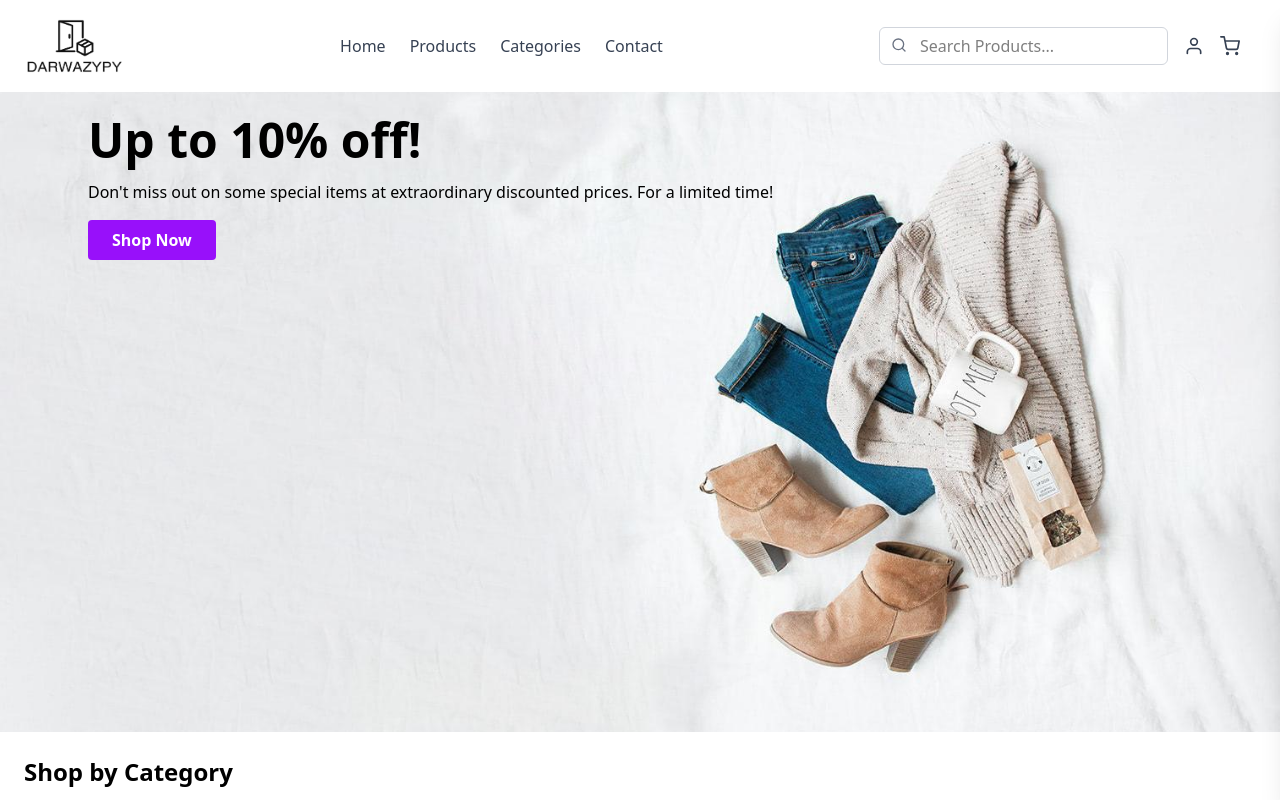
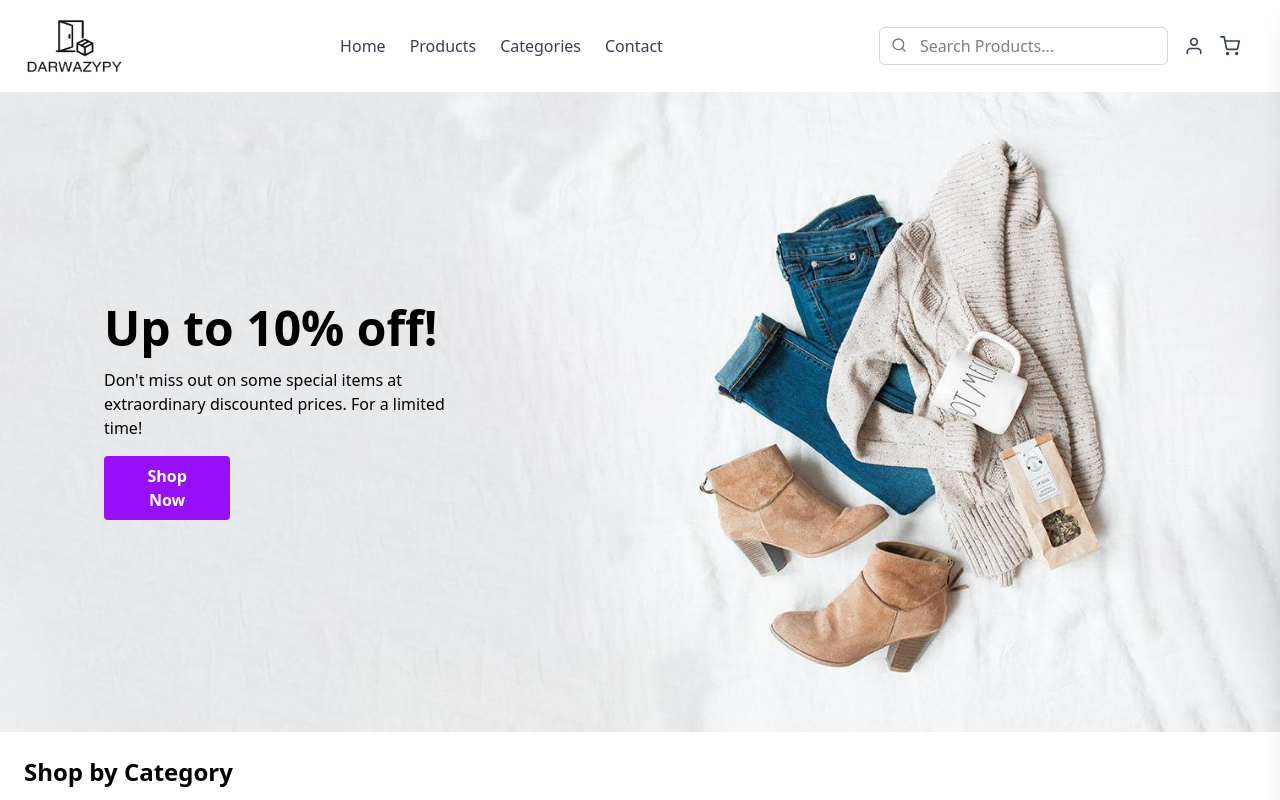
Before and after one commit to aqibzafeer/react-tailwind-ecommerce, a React (Vite) app: page / in a window 1280 px wide. Shown: the top 800 px of the page. Built offline with nearby package versions, Linux system fonts and the light colour scheme.

Commit message:
home page

```diff
--- a/src/pages/Home.jsx
+++ b/src/pages/Home.jsx
@@ -3,25 +3,27 @@
 function Home() {
   return (
     <div>
-      {/* Top Banner Section */}
       <section
-        className="bg-cover bg-center h-[80vh] sm:h-[50vh] md:h-[80vh] flex items-left justify-left"
+        className="bg-cover bg-center h-[80vh] sm:h-[50vh] md:h-[80vh] flex items-center justify-start"
         style={{ backgroundImage: "url(/public/banner-img.jpeg)" }}
       >
-        <div className="p-4 sm:p-6 rounded w-[90vw] mx-auto">
+        <div className="flex h-full w-2/3 ml-20">
+          <div className="flex flex-col justify-center h-full w-1/2 p-4 sm:p-6 rounded">
             <h1 className="text-2xl sm:text-3xl md:text-5xl font-bold mb-2 sm:mb-4">
               Up to 10% off!{" "}
             </h1>
-          <p className="mb-2 sm:mb-4 text-sm sm:text-base">
+            <p className="mb-10 sm:mb-4 text-sm sm:text-base">
               Don't miss out on some special items at extraordinary discounted
               prices. For a limited time!
             </p>
-          <button className="bg-purple-600 hover:bg-purple-700 px-4 sm:px-6 py-2 rounded text-white font-semibold text-sm sm:text-base">
+            <button className="w-1/3 bg-purple-600 hover:bg-purple-700 px-4 sm:px-6 py-2 rounded text-white font-semibold text-sm sm:text-base">
               Shop Now
             </button>
           </div>
+          <div className="w-1/2" />
+        </div>
       </section>
-      {/* Shop by Category */}
+
       <section className="p-4 sm:p-6 max-w-7xl mx-auto">
         <h2 className="text-xl sm:text-2xl font-bold mb-4 sm:mb-6">
           Shop by Category
```
Lines whose indentation alone changed are shown as unchanged.
